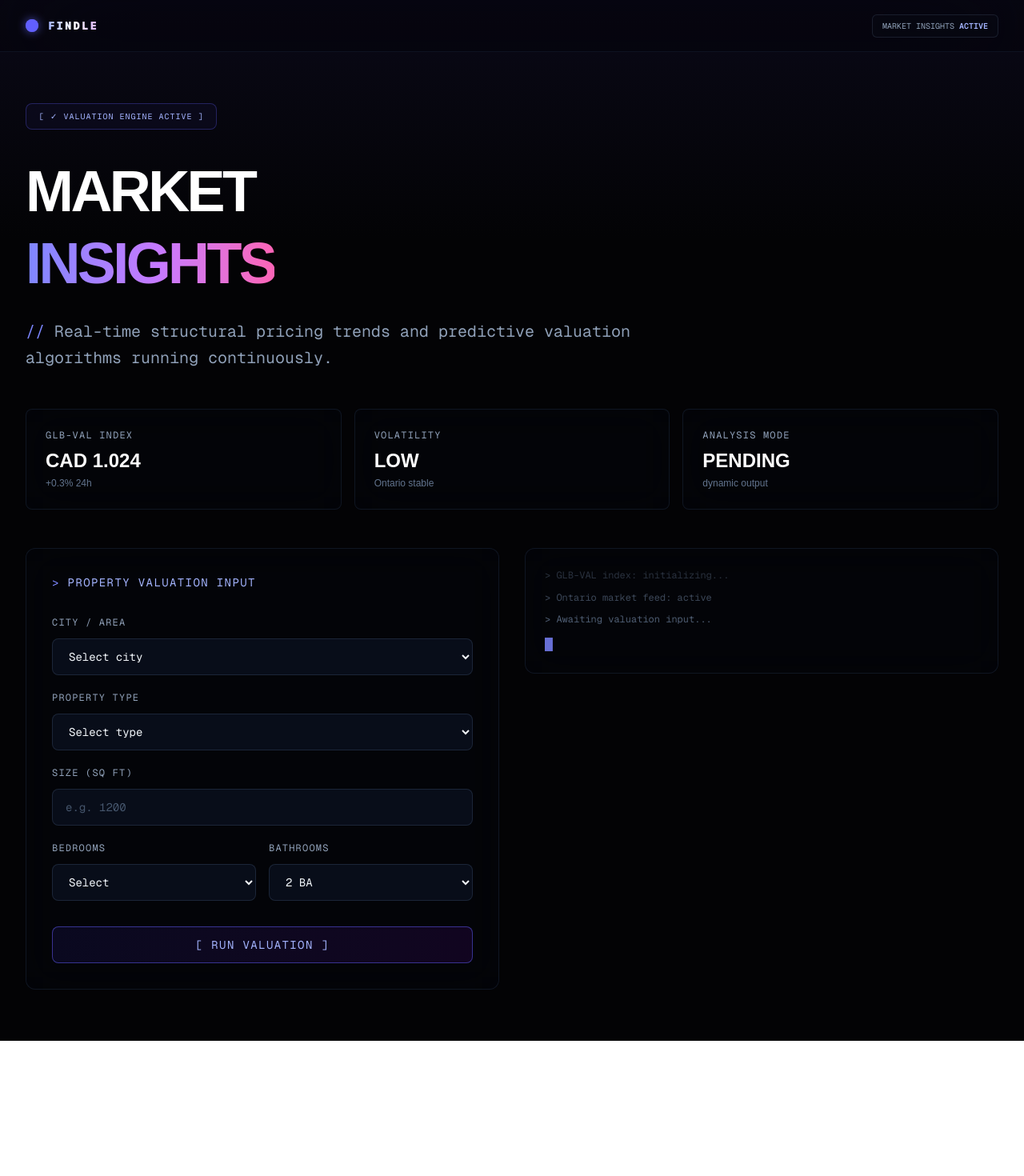
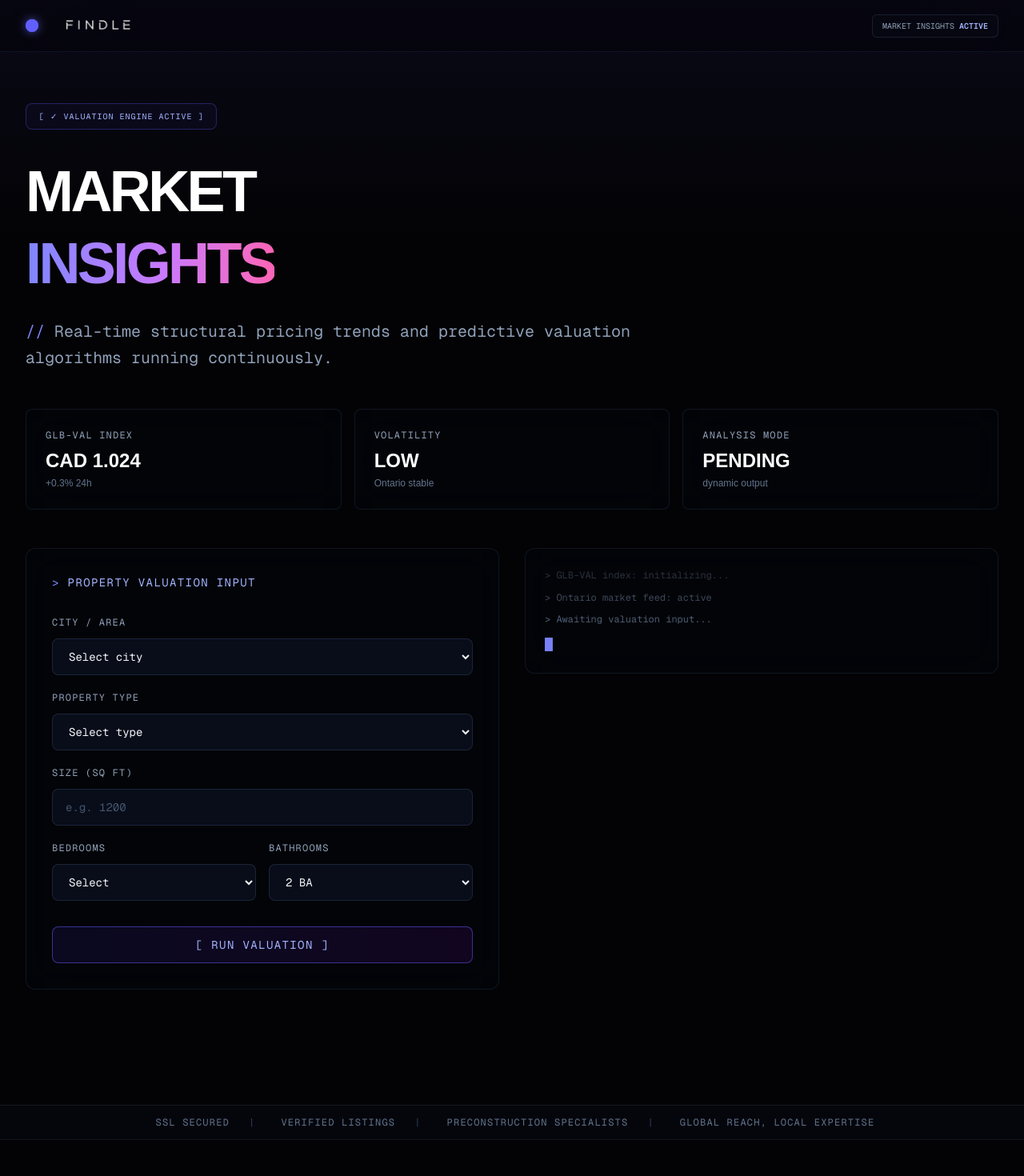
Before and after one commit to antarikshsingh18/findle-global, a Next.js app: page /marketInsights in a window 1280 px wide. Shown: the top 1470 px of the page at 80% size. Before the commit the page ends 1301 px from the top, so only its background shows below. Built offline with nearby package versions, Linux system fonts and the light colour scheme.

Commit message:
changes in market insights

```diff
--- a/app/components/Footer.tsx
+++ b/app/components/Footer.tsx
@@ -62,7 +62,7 @@ export default function Footer() {
             </div>
 
             {/* Email Subscribe */}
-            <div className="space-y-3">
+            {/* <div className="space-y-3">
               <div className="text-[12px] tracking-widest uppercase text-slate-400 flex items-center gap-2">
                 <span>📩</span> Get VIP Access
               </div>
@@ -94,7 +94,7 @@ export default function Footer() {
               <p className="text-[9px] text-slate-700 font-sans leading-relaxed">
                 By subscribing, you agree to our Privacy Policy and consent to receive property updates from Findle Global.
               </p>
-            </div>
+            </div> */}
 
             {/* Available In */}
             <div>
@@ -203,7 +203,7 @@ export default function Footer() {
                 {[
                   { label: 'About Findle Global', href: '#' },
                   // { label: 'How It Works', href: '#' },
-                  { label: 'For Developers', href: '#' },
+                 // { label: 'For Developers', href: '#' },
                   { label: 'For Agents & Brokers', href: '/portal' },
                   { label: 'Partner With Us', href: '#' },
                   // { label: 'Careers', href: '#' },
--- a/app/marketInsights/page.tsx
+++ b/app/marketInsights/page.tsx
@@ -1,6 +1,8 @@
 "use client";
 
 import { useState, ChangeEvent } from "react";
+import Link from "next/link";
+import Footer from '../components/Footer';
 
 const ONTARIO_CITIES = [
   "Toronto", "Ottawa", "Mississauga", "Brampton", "Hamilton",
@@ -136,9 +138,13 @@ export default function MarketInsights() {
               <span className="animate-pulse absolute inline-flex h-full w-full rounded-full bg-indigo-400 opacity-60"></span>
               <span className="relative inline-flex rounded-full h-4 w-4 bg-indigo-500 shadow-[0_0_12px_rgba(99,102,241,0.7)]"></span>
             </div>
-            <span className="font-mono tracking-[0.15em] text-sm uppercase font-black bg-gradient-to-r from-indigo-300 via-white to-purple-300 bg-clip-text text-transparent">
-              FINDLE
-            </span>
+             <Link href="/" className="flex items-center group">
+        <img
+          src="/findle.png" // Replace with your actual filename (e.g., logo.png, logo.svg)
+          alt="Findle"
+          className="h-31 w-auto object-contain opacity-90 group-hover:opacity-100 group-hover:scale-[1.02] transition-all duration-300"
+        />
+      </Link>
           </div>
           <div className="font-mono text-[10px] text-slate-400 border border-slate-600/30 px-3 py-1.5 bg-slate-900/20 rounded-md hover:border-indigo-400/50 backdrop-blur-sm transition">
             MARKET INSIGHTS <span className="text-indigo-300 font-semibold">ACTIVE</span>
@@ -293,6 +299,8 @@ export default function MarketInsights() {
           </div>
         </div>
       </div>
+      <Footer />
     </main>
+
   );
 }
--- a/extract.js
+++ b/extract.js
@@ -113,7 +113,7 @@ async function runProductionPipeline() {
     console.log(`\n📊 Aggregation layout complete. Compiled ${allFormattedProjects.length} data rows.`);
     console.log("📡 Shipping data payload matrix up to Supabase tables...");
 
-    const { error: insertError } = await supabase
+    const { error: insertError } = await  supabase
       .from('projects')
       .insert(allFormattedProjects);
 
```
